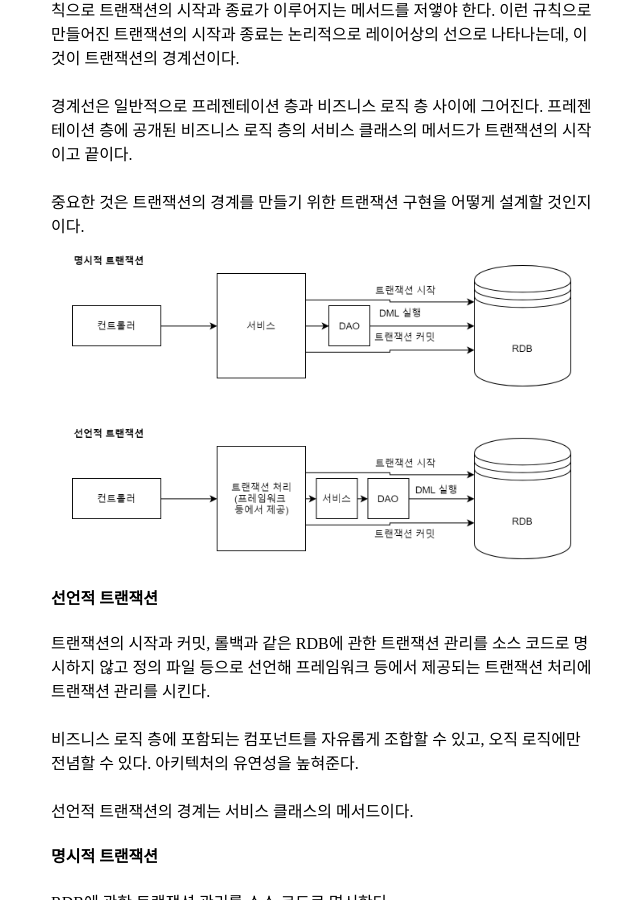
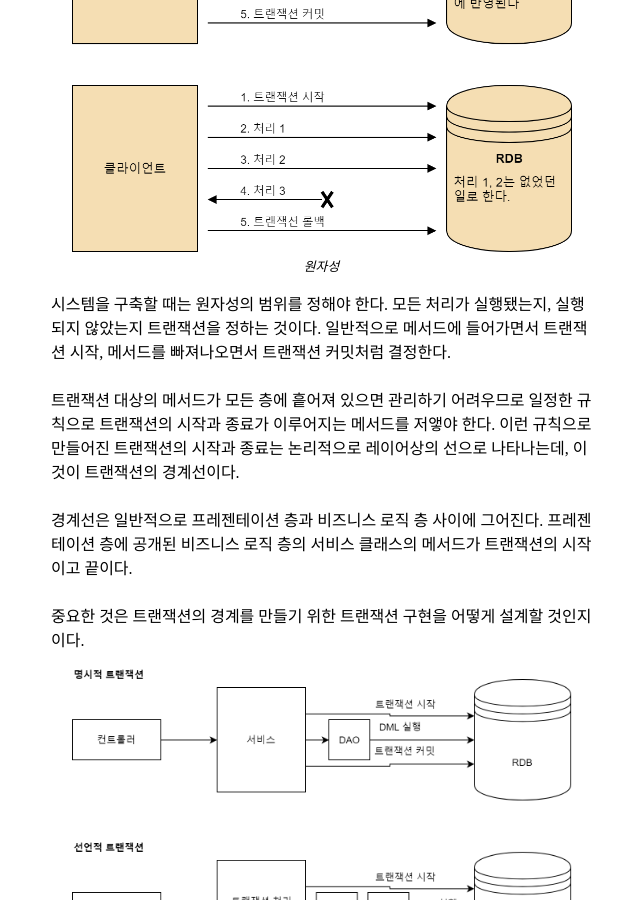
Before and after one commit to BreadKey/breadkey.github.io, a Jekyll site: the page built from _posts/2019-01-10-enter-spring-1.md, in a window 1280 px wide and 900 px high, scrolled down 8171 px. Shown: the whole window, without its empty margins (426-1066 px from the left). Built offline with Jekyll 4.4.1, drawn with Linux system fonts in a browser that asks for light colours.

Commit message:
원자성 사진 추가 (#38)

```diff
--- a/_posts/2019-01-10-enter-spring-1.md
+++ b/_posts/2019-01-10-enter-spring-1.md
@@ -223,6 +223,8 @@ UI는 보통 화면을 가르키는 것으로 한다.
 	</tbody>
 </table>
 
+{% include figure.html src="/assets/img/atomicity.png" figcaption="원자성" %}
+
 >> 시스템을 구축할 때는 원자성의 범위를 정해야 한다. 모든 처리가 실행됐는지, 실행되지 않았는지 트랜잭션을 정하는 것이다. 일반적으로 메서드에 들어가면서 트랜잭션 시작, 메서드를 빠져나오면서 트랜잭션 커밋처럼 결정한다.
 
 트랜잭션 대상의 메서드가 모든 층에 흩어져 있으면 관리하기 어려우므로 일정한 규칙으로 트랜잭션의 시작과 종료가 이루어지는 메서드를 저앻야 한다. 이런 규칙으로 만들어진 트랜잭션의 시작과 종료는 논리적으로 레이어상의 선으로 나타나는데, 이것이 트랜잭션의 경계선이다.
```
Also changed, not shown: assets/img/atomicity.png (added).
